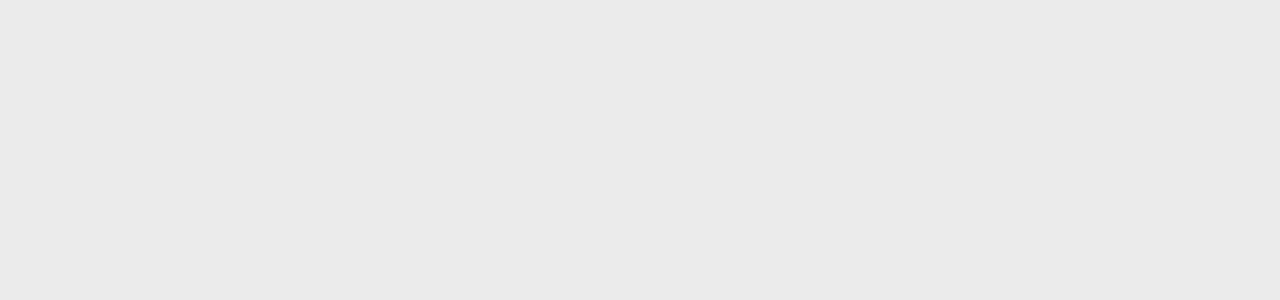
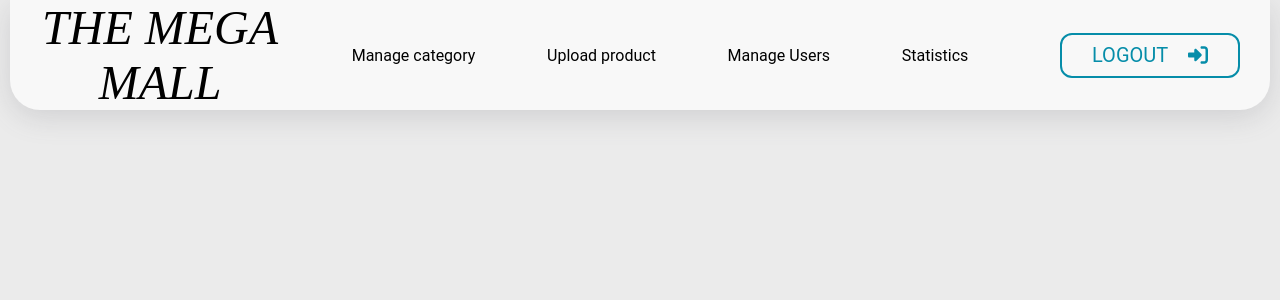
Before and after one commit to TrinhLongVu/Website-Ecommerce, a React (Vite) app in the folder front-end/: page /admin in a window 1280 px wide. Before the commit this address had no page. Shown: the top 300 px of the page. Built offline with nearby package versions, Linux system fonts and the light colour scheme; a web font is replaced by a local one.

Commit message:
Front-end Admin Layout - version 1

```diff
--- a/front-end/src/App.jsx
+++ b/front-end/src/App.jsx
@@ -12,6 +12,7 @@
 import ScrollTop from "./components/ScrollTop/ScrollTop";
 
 import Main from "./layouts/Main";
+import Admin from "./layouts/Admin/Admin";
 
 function App() {
   return (
@@ -28,6 +29,7 @@
           <Route path="/user" element={<UserInfo />} />
           <Route path="/cart" element={<ShopCart />} />
         </Route>
+        <Route path="/admin" element={<Admin />}></Route>
         <Route path="/authentication">
           <Route
             path="/authentication/login"
--- /dev/null
+++ b/front-end/src/layouts/Admin/Admin.jsx
@@ -0,0 +1,14 @@
+import React from "react";
+import AdminHeader from "./AdminHeader/AdminHeader";
+import { Outlet } from "react-router-dom";
+
+const Admin = () => {
+  return (
+    <>
+      <AdminHeader />
+      <Outlet />
+    </>
+  );
+};
+
+export default Admin;
--- /dev/null
+++ b/front-end/src/layouts/Admin/AdminHeader/AdminHeader.jsx
@@ -0,0 +1,25 @@
+import { Link } from "react-router-dom";
+import { FontAwesomeIcon } from "@fortawesome/react-fontawesome";
+import { faRightToBracket } from "@fortawesome/free-solid-svg-icons";
+
+import "./admin-header.css";
+
+const Header = () => {
+  return (
+    <div className="admin--header">
+      <Link to="/admin" className="logo">
+        THE MEGA MALL
+      </Link>
+      <div>Manage category</div>
+      <div>Upload product</div>
+      <div>Manage Users</div>
+      <div>Statistics</div>
+      <div className="admin-head-logout-btn">
+        LOGOUT
+        <FontAwesomeIcon icon={faRightToBracket} className="head-login-ico" />
+      </div>
+    </div>
+  );
+};
+
+export default Header;
--- /dev/null
+++ b/front-end/src/layouts/Admin/AdminHeader/admin-header.css
@@ -0,0 +1,48 @@
+.admin--header {
+    margin-bottom: 20px;
+    padding: 0 30px;
+    display: flex;
+    align-items: center;
+    justify-content: space-between;
+    width: 1260px;
+    height: 110px;
+    border-radius: 0 0 30px 30px;
+    background-color: #f8f8f8;
+    box-shadow: rgba(100, 100, 111, 0.2) 0px 7px 29px 0px;
+}
+
+.logo {
+    width: 240px;
+    font-family: 'Baskerville';
+    font-style: italic;
+    font-size: xxx-large;
+    text-align: center;
+    text-decoration: none;
+    color: inherit;
+}
+
+.admin-head-logout-btn {
+    margin-left: 20px;
+    padding: 0 30px;
+    width: 180px;
+    height: 45px;
+    background-color: #f8f8f8;
+    border-radius: 12px;
+    font-size: 20px;
+    display: flex;
+    align-items: center;
+    justify-content: space-between;
+    border: 2px solid #068DA9;
+    text-decoration: none;
+    color: #068DA9;
+}
+
+.admin-head-logout-btn:hover {
+    color: #f8f8f8;
+    background-color: #068DA9;
+    border: none;
+}
+
+.head-login-ico {
+    margin-left: 10px;
+}
--- a/front-end/src/pages/ShopCart/shop-cart.css
+++ b/front-end/src/pages/ShopCart/shop-cart.css
@@ -99,10 +99,8 @@
 }
 
 .cart--order-checkout-info-title {
-    font-family: 'REM', serif;
     font-size: 30px;
     margin: 20px 0;
-
 }
 
 .cart--order-checkout-info-hr {
@@ -117,7 +115,6 @@
 }
 
 .cart--order-checkout-info-row div {
-    font-family: 'REM', serif;
     font-size: 25px;
 }
 
```
